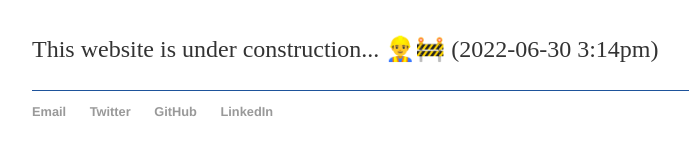
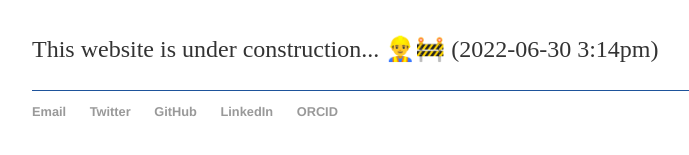
Before and after one commit to haddocksoto/haddocksoto.github.io, a Jekyll site: the page built from index.html, in a window 1280 px wide. Shown: the part 535-690 px from the top of the page, without its empty margins (160-849 px from the left). Built offline with Jekyll 4.4.1, drawn with Linux system fonts in a browser that asks for light colours.

Commit message:
Update default.html

```diff
--- a/_layouts/default.html
+++ b/_layouts/default.html
@@ -27,6 +27,7 @@
 				<li><a href="https://twitter.com/haddocksoto">Twitter</a></li>
 	        		<li><a href="https://github.com/haddocksoto">GitHub</a></li>
 				<li><a href="https://linkedin.com/in/haddocksoto//">LinkedIn</a></li>
+				<li><a href="https://orcid.org/0000-0001-8916-5693//">ORCID</a></li>
 				</ul>
 			</footer>
 		</body>
```
